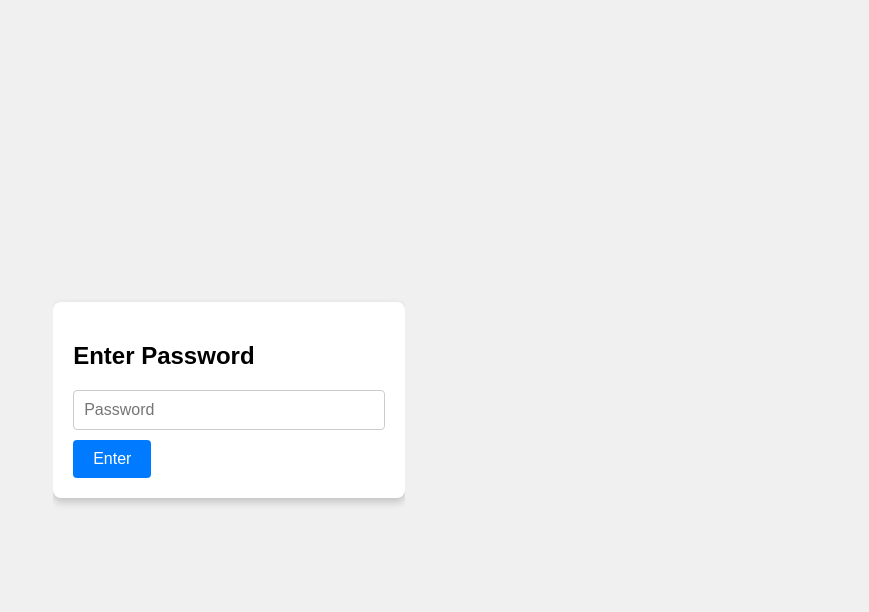
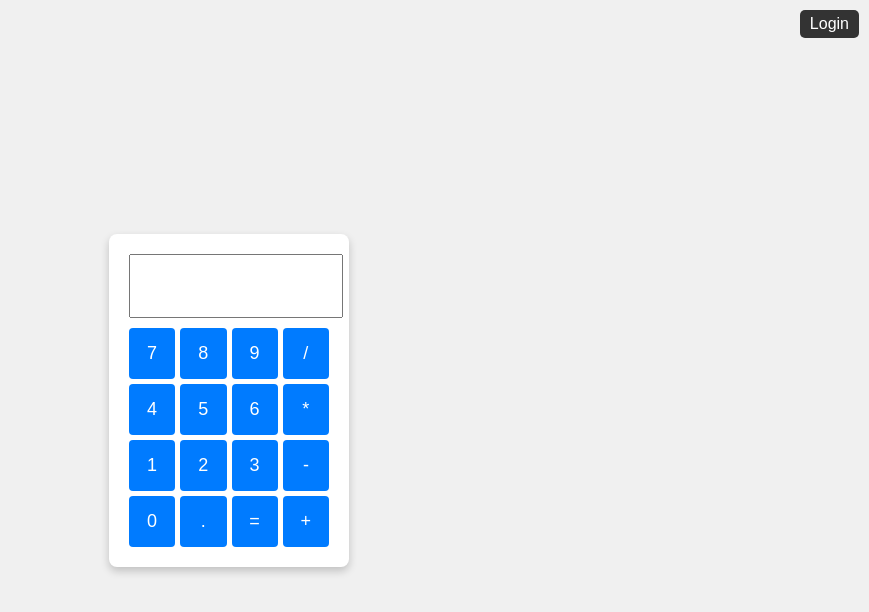
Before and after one commit to 8msv/preds, a plain HTML site: page index.html in a window 1280 px wide. Shown: the whole page, without its empty margins (411-1280 px from the left). Drawn offline with Linux system fonts and the light colour scheme.

Commit message:
Update index.html

```diff
--- a/index.html
+++ b/index.html
@@ -3,9 +3,8 @@
 <head>
   <meta charset="UTF-8">
   <meta name="viewport" content="width=device-width, initial-scale=1.0">
-  <title>Password Protected Page</title>
+  <title>Calculator</title>
   <style>
-    /* General styles */
     body, html {
       display: flex;
       justify-content: center;
@@ -14,75 +13,136 @@
       margin: 0;
       font-family: Arial, sans-serif;
       background-color: #f0f0f0;
-      overflow: hidden;
     }
-    .content-container {
-      width: 90%;
-      max-width: 600px;
-      margin: auto;
+    .calculator {
+      background-color: #ffffff;
       padding: 20px;
-      overflow-y: auto;
-      max-height: 90vh;
       box-shadow: 0 4px 8px rgba(0, 0, 0, 0.2);
       border-radius: 8px;
-      background-color: #ffffff;
+      width: 200px;
     }
-    input[type="password"] {
-      padding: 10px;
-      font-size: 16px;
+    .display {
       width: 100%;
-      box-sizing: border-box;
+      height: 50px;
+      text-align: right;
+      font-size: 24px;
+      padding: 5px;
       margin-bottom: 10px;
-      border: 1px solid #ccc;
-      border-radius: 4px;
     }
-    button {
-      padding: 10px 20px;
-      font-size: 16px;
+    .buttons {
+      display: grid;
+      grid-template-columns: repeat(4, 1fr);
+      gap: 5px;
+    }
+    .button {
+      padding: 15px;
+      font-size: 18px;
+      background-color: #007bff;
       color: #ffffff;
-      background-color: #007bff;
       border: none;
       border-radius: 4px;
       cursor: pointer;
     }
-    button:hover {
+    .button:active {
       background-color: #0056b3;
     }
-    .error {
-      color: red;
+    .login-button {
+      position: absolute;
+      top: 10px;
+      right: 10px;
+      padding: 5px 10px;
+      background-color: #333;
+      color: white;
+      cursor: pointer;
+      border-radius: 5px;
+    }
+    .password-container {
       display: none;
+      text-align: center;
     }
-    .hidden-content {
-      display: none;
+    input[type="password"] {
+      width: 100%;
+      padding: 10px;
+      margin: 10px 0;
+      font-size: 16px;
+      border-radius: 5px;
+    }
+    .enter-button {
+      padding: 10px 20px;
+      background-color: #007bff;
+      color: #ffffff;
+      font-size: 16px;
+      border: none;
+      border-radius: 5px;
+      cursor: pointer;
     }
   </style>
 </head>
 <body>
 
-<div class="content-container password-container">
+<div class="login-button" onclick="showPasswordPage()">Login</div>
+
+<div class="calculator" id="calculatorPage">
+  <input type="text" class="display" id="display" readonly>
+  <div class="buttons">
+    <button class="button" onclick="appendToDisplay('7')">7</button>
+    <button class="button" onclick="appendToDisplay('8')">8</button>
+    <button class="button" onclick="appendToDisplay('9')">9</button>
+    <button class="button" onclick="appendToDisplay('/')">/</button>
+    <button class="button" onclick="appendToDisplay('4')">4</button>
+    <button class="button" onclick="appendToDisplay('5')">5</button>
+    <button class="button" onclick="appendToDisplay('6')">6</button>
+    <button class="button" onclick="appendToDisplay('*')">*</button>
+    <button class="button" onclick="appendToDisplay('1')">1</button>
+    <button class="button" onclick="appendToDisplay('2')">2</button>
+    <button class="button" onclick="appendToDisplay('3')">3</button>
+    <button class="button" onclick="appendToDisplay('-')">-</button>
+    <button class="button" onclick="appendToDisplay('0')">0</button>
+    <button class="button" onclick="appendToDisplay('.')">.</button>
+    <button class="button" onclick="calculate()">=</button>
+    <button class="button" onclick="appendToDisplay('+')">+</button>
+  </div>
+</div>
+
+<div class="password-container" id="passwordPage">
   <h2>Enter Password</h2>
   <input type="password" id="passwordInput" placeholder="Password">
-  <button onclick="checkPassword()">Enter</button>
-  <p id="error" class="error">Incorrect password. Try again.</p>
+  <button class="enter-button" onclick="checkPassword()">Enter</button>
+  <p id="error" style="color:red; display:none;">Incorrect password. Try again.</p>
 </div>
 
-<div id="protectedContent" class="content-container hidden-content">
-  <!-- Original Twitter embeds -->
-  <blockquote class="twitter-tweet" data-media-max-width="560"><p lang="en" dir="ltr">Man wants x with a child but says he won’t do it again.<br>Full video on locals.<br>Website coming soon for those who can’t access Locals / <a href="https://t.co/A9akhMUpLv">https://t.co/A9akhMUpLv</a> <a href="https://t.co/IBOylESiXc">pic.twitter.com/IBOylESiXc</a></p>&mdash; JayCarnicomDAP (@jaycarnicomdap) <a href="https://twitter.com/jaycarnicomdap/status/1849197425845530926?ref_src=twsrc%5Etfw">October 23, 2024</a></blockquote>
-  <blockquote class="twitter-tweet" data-media-max-width="560"><p lang="en" dir="ltr">Trying to meet a lil kid for x but gets slapped and tossed away<br>Full video on locals <a href="https://t.co/26TaHp99lZ">https://t.co/26TaHp99lZ</a><br>Message me if locals doesn’t work for you <a href="https://t.co/gEQ49E8jD2">pic.twitter.com/gEQ49E8jD2</a></p>&mdash; JayCarnicomDAP (@jaycarnicomdap) <a href="https://twitter.com/jaycarnicomdap/status/1843731155495071988?ref_src=twsrc%5Etfw">October 8, 2024</a></blockquote>
-  <blockquote class="twitter-tweet" data-media-max-width="560"><p lang="en" dir="ltr">Kaleef was trying to make a lil grl his gf and was nasty in them chats. <br>Full video on Locals. ‼️<br>Other options to view coming soon. <a href="https://t.co/lmZ3LSzqlY">pic.twitter.com/lmZ3LSzqlY</a></p>&mdash; JayCarnicomDAP (@jaycarnicomdap) <a href="https://twitter.com/jaycarnicomdap/status/1839333106450620478?ref_src=twsrc%5Etfw">September 26, 2024</a></blockquote>
-  <blockquote class="twitter-tweet" data-media-max-width="560"><p lang="en" dir="ltr">Pred*phile wanted to meet a child at the park for x <br>Full video on my locals<a href="https://t.co/26TaHp99lZ">https://t.co/26TaHp99lZ</a> <a href="https://t.co/9UoiYbKe2l">pic.twitter.com/9UoiYbKe2l</a></p>&mdash; JayCarnicomDAP (@jaycarnicomdap) <a href="https://twitter.com/jaycarnicomdap/status/1832126699347353872?ref_src=twsrc%5Etfw">September 6, 2024</a></blockquote>
-  <blockquote class="twitter-tweet" data-media-max-width="560"><p lang="en" dir="ltr">Man wants to meet a young bo at the park for ex<br> Join locals to see the full videos (link in bio)<br>If Locals doesn’t work for you cause your in Brazil or some DM me <a href="https://t.co/EZrF5ZPpGe">pic.twitter.com/EZrF5ZPpGe</a></p>&mdash; JayCarnicomDAP (@jaycarnicomdap) <a href="https://twitter.com/jaycarnicomdap/status/1831818370725114355?ref_src=twsrc%5Etfw">September 5, 2024</a></blockquote>
-  <script async src="https://platform.twitter.com/widgets.js" charset="utf-8"></script>
+<div id="protectedContent" style="display:none;">
+  <!-- Your protected content with embedded tweets here -->
 </div>
 
 <script>
+  // Basic calculator functionality
+  function appendToDisplay(value) {
+    document.getElementById("display").value += value;
+  }
+
+  function calculate() {
+    const display = document.getElementById("display");
+    try {
+      display.value = eval(display.value) || "";
+    } catch {
+      display.value = "Error";
+    }
+  }
+
+  // Show password page when login button is clicked
+  function showPasswordPage() {
+    document.getElementById("calculatorPage").style.display = "none";
+    document.getElementById("passwordPage").style.display = "block";
+  }
+
+  // Password validation
   function checkPassword() {
     const enteredPassword = document.getElementById("passwordInput").value;
-    const correctPassword = "vexx8"; // Replace with your password
+    const correctPassword = "vexx8";
 
     if (enteredPassword === correctPassword) {
-      document.querySelector(".password-container").style.display = "none";
+      document.getElementById("passwordPage").style.display = "none";
       document.getElementById("protectedContent").style.display = "block";
     } else {
       document.getElementById("error").style.display = "block";
```
